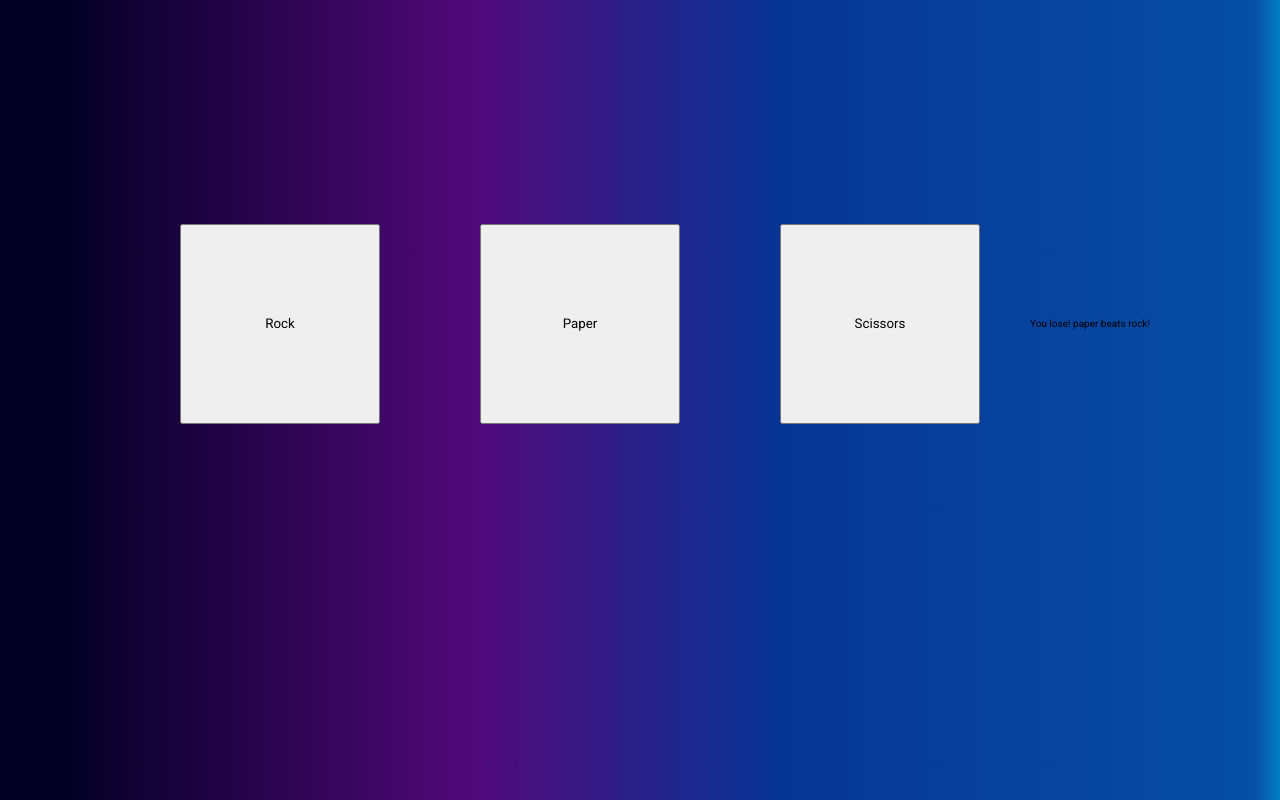
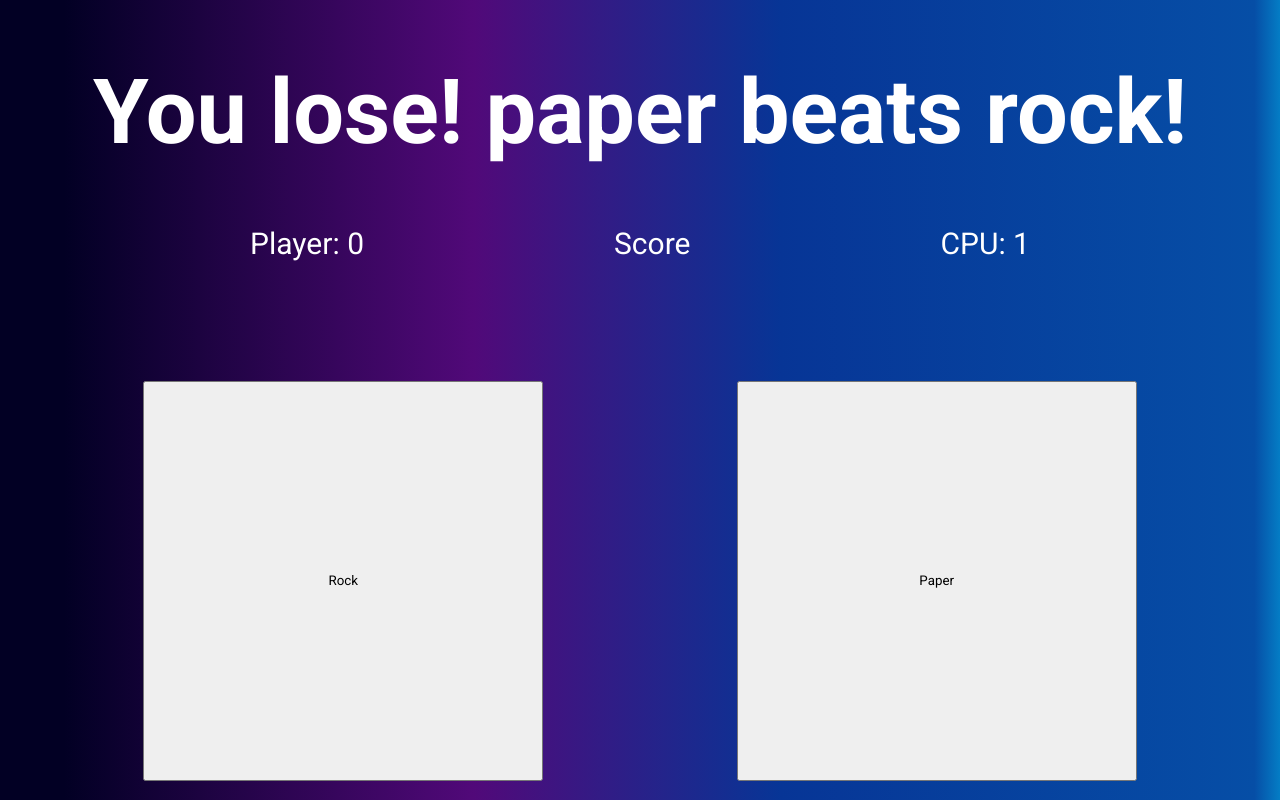
Before and after one commit to modMars/RockPaperScissors, a plain HTML site: page index.html in a window 1280 px wide. Both pictures are taken after a click on the button "Rock". Shown: the top 800 px of the page. Drawn offline with Linux system fonts and the light colour scheme.

Commit message:
Add score UI and functionality to every button

```diff
--- a/app.js
+++ b/app.js
@@ -1,5 +1,13 @@
-  let cpuCounter = 0;
-  let playerCounter = 0;;
+let cpuCounter = 0;
+let playerCounter = 0;
+const btnRock = document.querySelector('.rck');
+const btnPaper = document.querySelector('.ppr');
+const btnScissors = document.querySelector('.scs');
+const container = document.querySelector('.container');
+const score = document.createElement('div');
+const h1 = document.getElementById('h1');
+const player = document.getElementById('player')
+const cpu = document.getElementById('cpu')
 
   function getComputerChoice() {
   let cpuChoice;
@@ -15,56 +23,53 @@ function playRound(playerSelection, computerSelection) {
   if (playerSelection === 'rock' && computerSelection === 'paper')
   {
     cpuCounter++;
+    cpu.textContent = `CPU: ${cpuCounter}`
+    if(cpuCounter === 5)
+    return h1.textContent = "The machine won! better luck next time";
     return 'You lose! paper beats rock!';
   }
   else if (playerSelection === 'scissors' && computerSelection === 'rock')
   {
     cpuCounter++;
+    cpu.textContent = `CPU: ${cpuCounter}`
+    if(cpuCounter === 5)
+    return h1.textContent = "The machine won the set! better luck next time";
     return 'You lose! rock beats scissors!';
   }
   else if (playerSelection === 'paper' && computerSelection === 'scissors')
   {
     cpuCounter++;
+    cpu.textContent = `CPU: ${cpuCounter}`
+    if(cpuCounter === 5)
+      return h1.textContent = "The machine won! better luck next time";
+
     return 'You lose! scissors beats paper!';
   }
-  else if (playerSelection === computerSelection) return "It's a tie!";
+  else if (playerSelection === computerSelection) return `It's a tie! ${playerSelection} vs ${computerSelection}`;
   else
   {
     playerCounter++;
+    player.textContent = `Player: ${playerCounter}`
+    if(playerCounter === 5)
+    return h1.textContent = "You've won the set!";
     return `You've won! ${playerSelection} beats ${computerSelection}`;
   }
 }
 
-// function game() {
-//   for (let i = 0; i <= 5; i++) {
-//     let US = prompt(
-//       'Please write one of the 3 options: Rock!, Paper!, Scissors!'
-//     );
-//     console.log(playRound(US, getComputerChoice()));
-//   }
-// }
-
-const btnRock = document.querySelector('.rck');
-const btnPaper = document.querySelector('.ppr');
-const btnScissors = document.querySelector('.scs');
-const container = document.querySelector('.container');
-const score = document.createElement('div');
-
 btnRock.addEventListener('click', () => {
   score.textContent = (playRound('rock', getComputerChoice()))
-  console.log(score.textContent)
-  console.log(playerCounter, cpuCounter)
-  container.append(score.textContent);
-  setTimeout(score.textContent = "", 1000)
-  container.append(score.textContent)
-}
+  h1.textContent = score.textContent;
+  }
+)
 
+btnPaper.addEventListener('click', () => {
+  score.textContent = (playRound('paper', getComputerChoice()))
+  h1.textContent = score.textContent;
+  }
 )
-btnPaper.addEventListener('click', () => {
-  console.log(playRound('paper', getComputerChoice()))}
-  )
 
 btnScissors.addEventListener('click', () => {
-  console.log(playRound('scissors', getComputerChoice()))
-}
+  score.textContent = (playRound('scissors', getComputerChoice()))
+  h1.textContent = score.textContent;
+  }
 )
--- a/index.html
+++ b/index.html
@@ -14,9 +14,9 @@
   </head>
   <body>
     <div class="container">
-    <h1>Rock Paper Scissors!</h1>
+    <h1 id="h1">Rock Paper Scissors!</h1>
     <div>
-
+      <span id="player">Player: 0</span><span id="score">Score</span><span id="cpu">CPU: 0</span>
     </div>
     <button class="rck" >Rock</button>
     <button class="ppr">Paper</button>
--- a/style.css
+++ b/style.css
@@ -14,31 +14,36 @@ body {
     height: 100vh;
     display: flex;
     justify-content: center;
-    align-items: center;
+    /* align-items: center; */
 }
 .container{
     display:flex;
     align-items: center;
-    justify-content: center;
+    justify-content: space-evenly;
     flex-wrap: wrap;
-    margin-bottom: 50rem;
+    margin-bottom: 0rem;
 }
 
 .container h1 {
-    font-size: 5rem;
+    font-size: 9rem;
     color: white;
     flex-basis: 100%;
     text-align: center;
-    margin-bottom: 20%
 }
 
 .container button{
-    min-width: 200px;
-    min-height: 200px;
+    min-width: 400px;
+    min-height: 400px;
     margin: 20px 50px;
     display: inline-block;
 }
 
 .container div{
-    display: block;
+    display: flex;
+    color: white;
+    font-size: 3rem;
+    flex-basis: 100%;
+    text-align: center;
+    justify-content: space-evenly;
+    margin-bottom: 10rem;
 }
```
